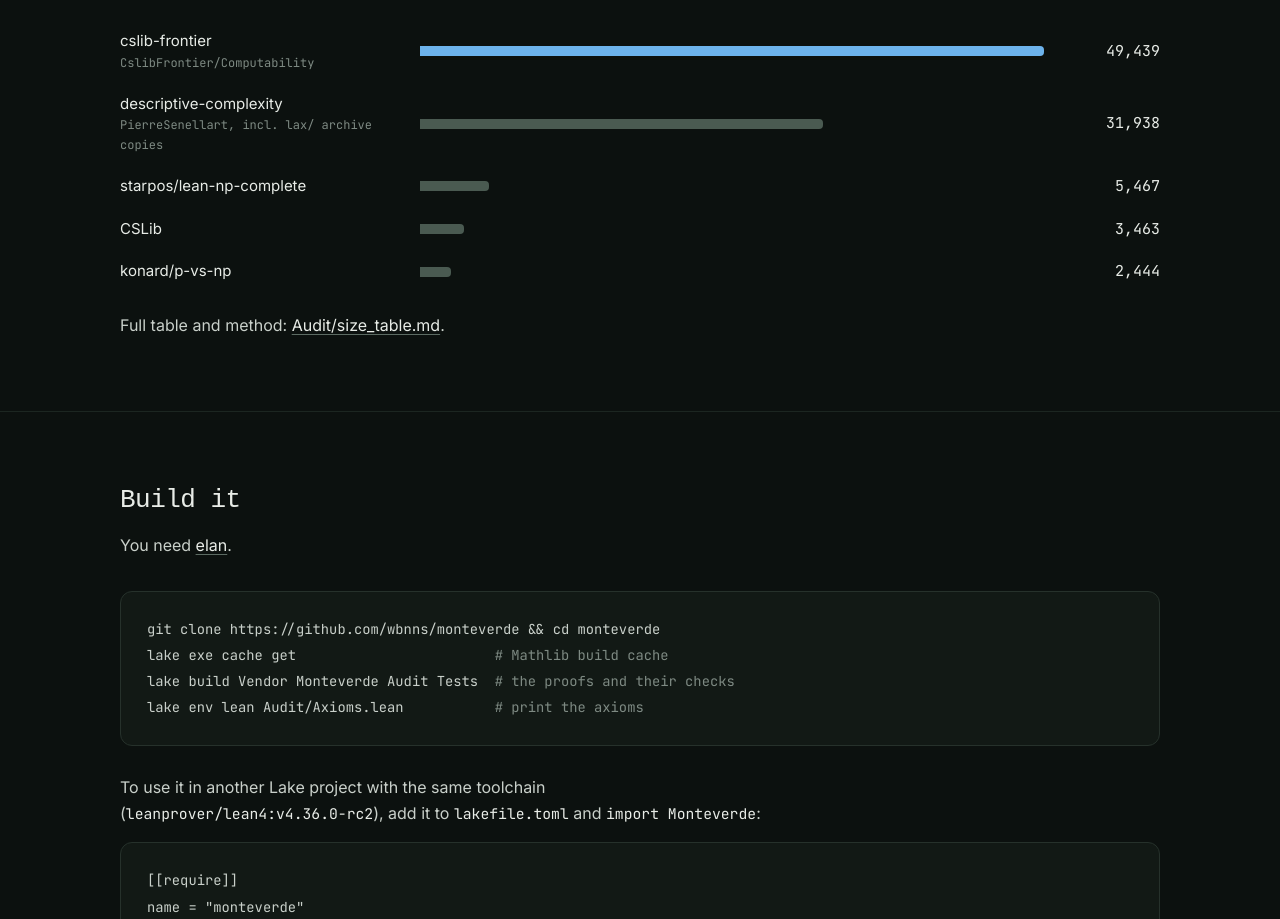
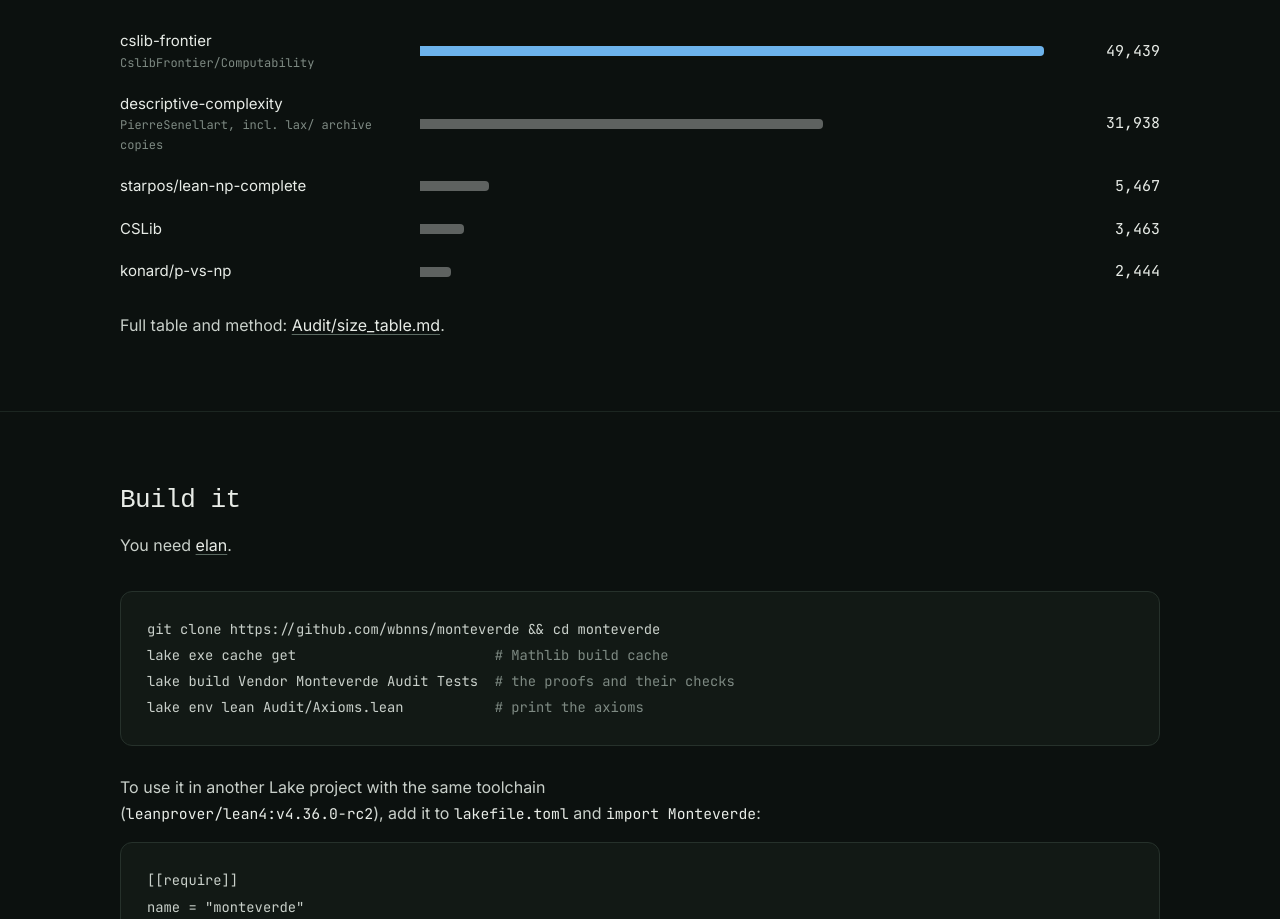
Before and after one commit to wbnns/monteverde, a plain HTML site: page docs/index.html in a window 1280 px wide. Shown: the part 6143-7062 px from the top of the page. Drawn offline with Linux system fonts and the light colour scheme; a web font is replaced by a local one.

Commit message:
Site: neutral gray for the other libraries' bars, so green means only Clay

```diff
--- a/docs/index.html
+++ b/docs/index.html
@@ -66,7 +66,7 @@
   --faint: #7E8A83;
   --clay: #9BD38A;
   --cslib: #6DB3EC;
-  --bar: #4A5A51;
+  --bar: #5E6260;
   --underline: #5C6B63;
   --display: "Martian Mono", ui-monospace, monospace;
   --sans: "Inter", system-ui, -apple-system, "Segoe UI", sans-serif;
```
